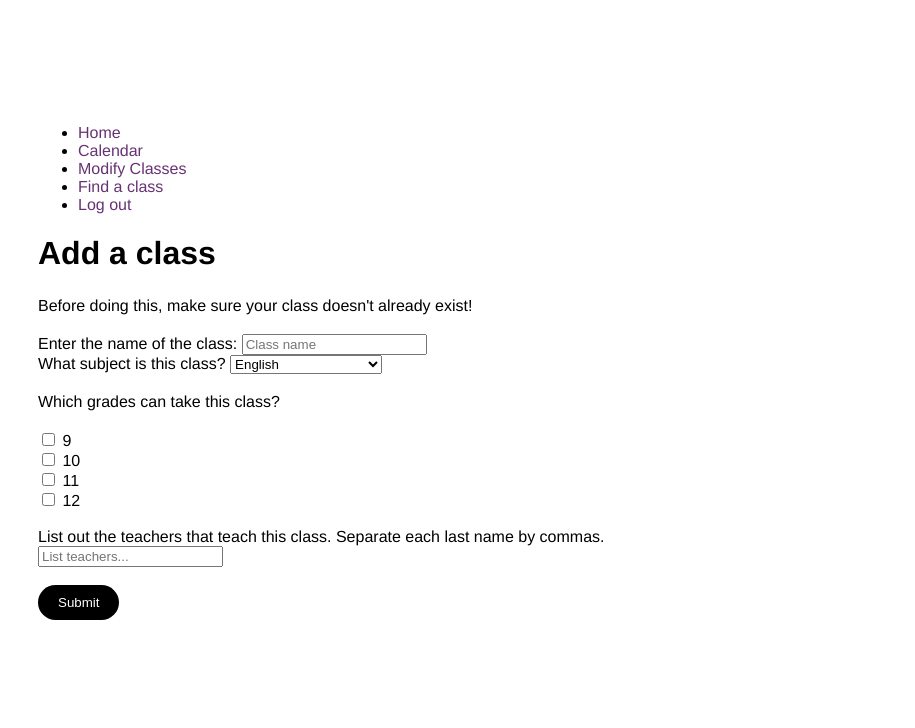
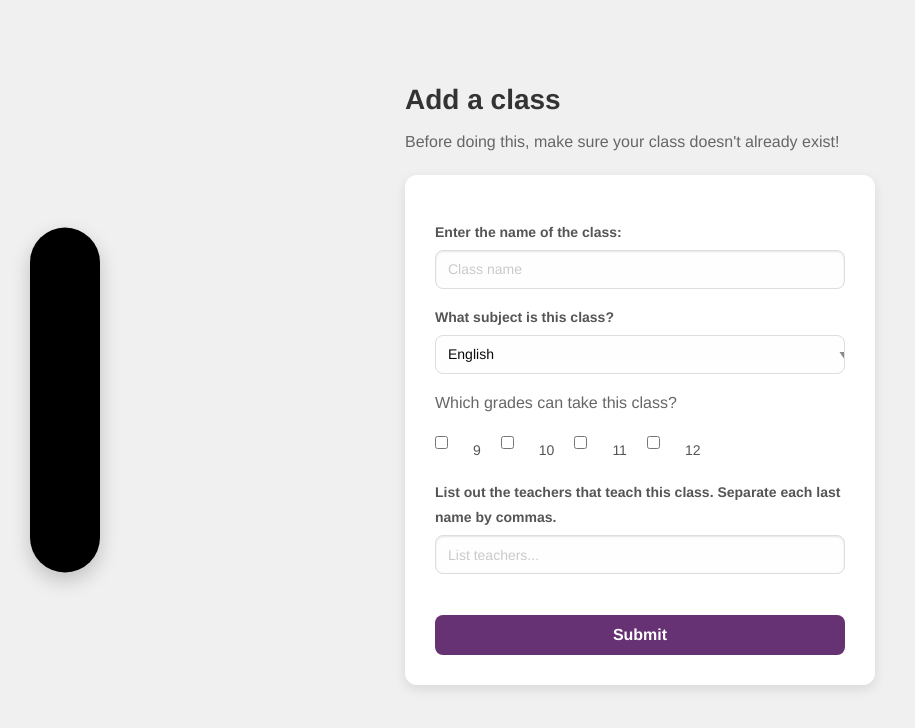
Before and after one commit to nk-nyc/p05-hojpoj-stuypedia, a Flask app: template app/templates/addclass.html in a window 1280 px wide. Shown: the top 728 px of the page, without its empty margins (0-915 px from the left). Run offline with Flask 3, Linux system fonts and the light colour scheme; the template is opened without the code that fills it, so the values that code supplies are empty; some libraries are stand-ins or nearby versions.

Commit message:
addclasses css

```diff
--- /dev/null
+++ b/app/static/css/addclass.css
@@ -0,0 +1,163 @@
+.nav-bar {
+  position: fixed;
+  left: 30px;
+  top: 50%;
+  transform: translateY(-50%);
+  width: 70px;
+  border-radius: 50px;
+  box-shadow: 0 8px 20px rgba(0,0,0,0.2);
+  border: none;
+  background: black;
+  z-index: 9999;
+}
+
+.nav-bar-left {
+  width: 100%;
+}
+
+.nav-bar .menu {
+  display: flex;
+  flex-direction: column;
+  align-items: center;
+  gap: 40px;
+  margin: 0;
+  padding: 20px 0;
+  background: transparent;
+}
+
+.nav-bar .menu li {
+  width: 100%;
+  text-align: center;
+  list-style: none;
+  background: transparent;
+  position: relative;
+}
+
+.nav-bar .menu li a {
+  display: flex;
+  flex-direction: column;
+  align-items: center;
+  justify-content: center;
+  padding: 12px 0;
+  font-size: 0;
+  color: white;
+  text-decoration: none;
+  position: relative;
+}
+
+.nav-bar .menu li a i {
+  font-size: 24px;
+  margin-bottom: 5px;
+  color: white;
+}
+
+.nav-bar .menu li a:hover::after {
+  content: attr(title);
+  position: absolute;
+  left: 75px;
+  top: 50%;
+  transform: translateY(-50%);
+  background: rgba(0,0,0,0.8);
+  color: white;
+  padding: 5px 10px;
+  border-radius: 5px;
+  font-size: 12px;
+  white-space: nowrap;
+}
+
+.grid-container {
+  max-width: 500px;
+  margin: 0 auto;
+  margin-left: auto;
+  margin-right: auto;
+  margin-top: 40px;
+  float: none;
+}
+
+body {
+  font-family: 'Helvetica Neue', Helvetica, Arial, sans-serif;
+  font-size: 16px;
+  padding-top: 40px;
+  background: #f0f0f0;
+}
+
+h1 {
+  font-size: 28px;
+  font-weight: bold;
+  color: #333;
+  margin-bottom: 10px;
+}
+
+p {
+  color: #666;
+  margin-bottom: 20px;
+}
+
+/* Form box - styled like register container */
+.form-box {
+  background: white;
+  border-radius: 12px;
+  padding: 30px;
+  box-shadow: 0 4px 12px rgba(0,0,0,0.1);
+}
+
+label {
+  font-weight: 600;
+  color: #555;
+  display: block;
+  margin-top: 15px;
+  margin-bottom: 5px;
+}
+
+input[type="text"], select {
+  width: 100%;
+  padding: 12px;
+  border: 1px solid #ddd;
+  border-radius: 8px;
+  font-size: 14px;
+  box-sizing: border-box;
+  transition: border 0.3s;
+}
+
+input[type="text"]:focus, select:focus {
+  border-color: #673273;
+  outline: none;
+}
+
+.checkbox-group {
+  display: flex;
+  gap: 20px;
+  align-items: center;
+  margin: 10px 0;
+  flex-wrap: wrap;
+}
+
+.checkbox-group input {
+  width: auto;
+  margin-right: 5px;
+}
+
+.checkbox-group label {
+  display: inline;
+  font-weight: normal;
+  margin: 0;
+  color: #555;
+}
+
+button[type="submit"] {
+  background: #673273;
+  color: white;
+  padding: 12px 25px;
+  border: none;
+  border-radius: 8px;
+  cursor: pointer;
+  font-size: 16px;
+  font-weight: bold;
+  margin-top: 25px;
+  width: 100%;
+  transition: background 0.3s;
+}
+
+button[type="submit"]:hover {
+  background: #311438;
+}
--- a/app/templates/addclass.html
+++ b/app/templates/addclass.html
@@ -2,59 +2,79 @@
 <html lang="en">
 <head>
     <title>Stuypedia</title>
-        <link href="../static/css/modify.css" rel="stylesheet"/>
+    <!-- Foundation CSS -->
+    <link rel="stylesheet" href="https://cdn.jsdelivr.net/npm/foundation-sites@6.8.1/dist/css/foundation.min.css">
+    <!-- Foundation Icons -->
+    <link rel="stylesheet" href="https://cdnjs.cloudflare.com/ajax/libs/foundicons/3.0.0/foundation-icons.min.css">
+    <!-- jQuery -->
+    <script src="https://cdnjs.cloudflare.com/ajax/libs/jquery/3.6.0/jquery.min.js"></script>
+    <!-- Foundation JS -->
+    <script src="https://cdn.jsdelivr.net/npm/foundation-sites@6.8.1/dist/js/foundation.min.js"></script>
+    <!-- Your custom CSS -->
+    <link href="../static/css/addclass.css" rel="stylesheet"/>
 </head>
-
 <body>
 
-      <nav id="navbar">
-        <ul id="navbar">
-        <li> <a href='/home'> Home </a> </li>
-        <li> <a href='/calendar'> Calendar </a> </li>
-        <li> <a href='/modify'> Modify Classes </a> </li>
-        <li> <a href='/findclass'> Find a class </a> </li>
-        <li> <a href='/logout'> Log out </a> </li>
+<div class="nav-bar">
+  <div class="nav-bar-left">
+    <ul class="dropdown menu" data-dropdown-menu>
+      <li><a href='/home' title="Home"><i class="fi-home"></i> Home</a></li>
+      <li><a href='/calendar' title="Calendar"><i class="fi-calendar"></i> Calendar</a></li>
+      <li><a href='/modify' title="Modify Classes"><i class="fi-pencil"></i> Modify Classes</a></li>
+      <li><a href='/findclass' title="Find a Class"><i class="fi-magnifying-glass"></i> Find a Class</a></li>
+      <li><a href='/logout' title="Log out"><i class="fi-power"></i> Log out</a></li>
     </ul>
-      </nav>
+  </div>
+</div>
 
-      <h1> Add a class </h1>
+<div class="grid-container">
+  <div class="grid-x grid-margin-x">
+    <div class="cell">
+      <h1>Add a class</h1>
 
-      <p> Before doing this, make sure your class doesn't already exist! </p>
+      <p>Before doing this, make sure your class doesn't already exist!</p>
 
+      <div class="form-box">
         <form method="POST">
-        <label for="name"> Enter the name of the class: </label>
+          <label for="name">Enter the name of the class:</label>
           <input type="text" name="name" placeholder="Class name" required>
-        <br>
-        <label for="subject"> What subject is this class? </label>
+
+          <label for="subject">What subject is this class?</label>
           <select name="subject" id="subject" required>
-            <option name="English"> English </option>
-            <option name="Languages"> Languages </option>
-            <option name="Social Studies"> Social Studies/History </option>
-            <option name="Math"> Math </option>
-            <option name="Science"> Science </option>
-            <option name="Tech"> Tech </option>
-            <option name="Art"> Art </option>
-            <option name="Other"> Other </option>
+            <option value="English">English</option>
+            <option value="Languages">Languages</option>
+            <option value="Social Studies">Social Studies/History</option>
+            <option value="Math">Math</option>
+            <option value="Science">Science</option>
+            <option value="Tech">Tech</option>
+            <option value="Art">Art</option>
+            <option value="Other">Other</option>
           </select>
-          <br>
-          <p> Which grades can take this class? </p>
+
+          <p>Which grades can take this class?</p>
+          <div class="checkbox-group">
             <input type="checkbox" id="nine" name="grade" value="nine">
-          <label for="nine">9</label><br>
+            <label for="nine">9</label>
+
             <input type="checkbox" id="ten" name="grade" value="ten">
-          <label for="ten">10</label><br>
+            <label for="ten">10</label>
+
             <input type="checkbox" id="eleven" name="grade" value="eleven">
-          <label for="eleven">11</label><br>
+            <label for="eleven">11</label>
+
             <input type="checkbox" id="twelve" name="grade" value="twelve">
-          <label for="twelve">12</label><br>
-          <br>
+            <label for="twelve">12</label>
+          </div>
 
-          <label for="teachers"> List out the teachers that teach this class. Separate each last name by commas. </label>
-          <br>
+          <label for="teachers">List out the teachers that teach this class. Separate each last name by commas.</label>
           <input type="text" name="teachers" placeholder="List teachers..." required>
-          <br>
-          <br>
-          <button type="submit"> Submit </button>
+
+          <button type="submit">Submit</button>
         </form>
+      </div>
+    </div>
+  </div>
+</div>
 
 </body>
 </html>
```
Also changed, not shown: app/static/images/home.png (added). Lines whose indentation alone changed are shown as unchanged.
